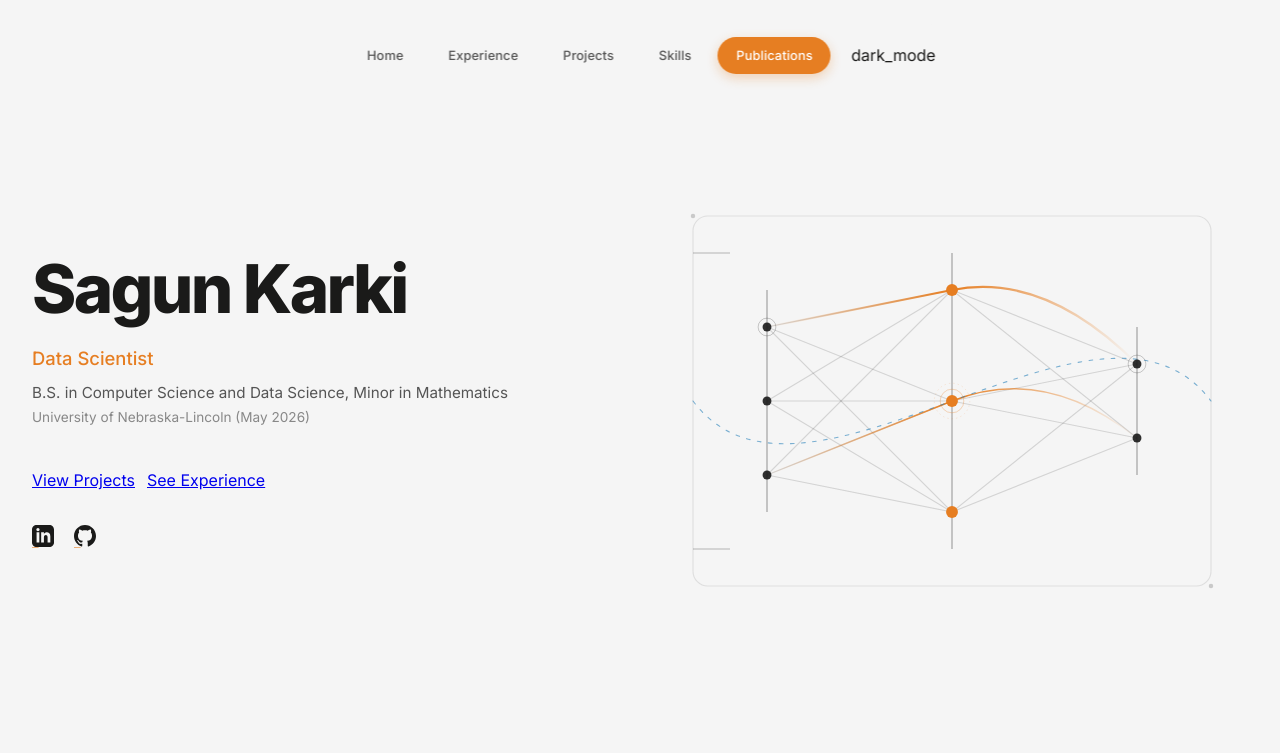
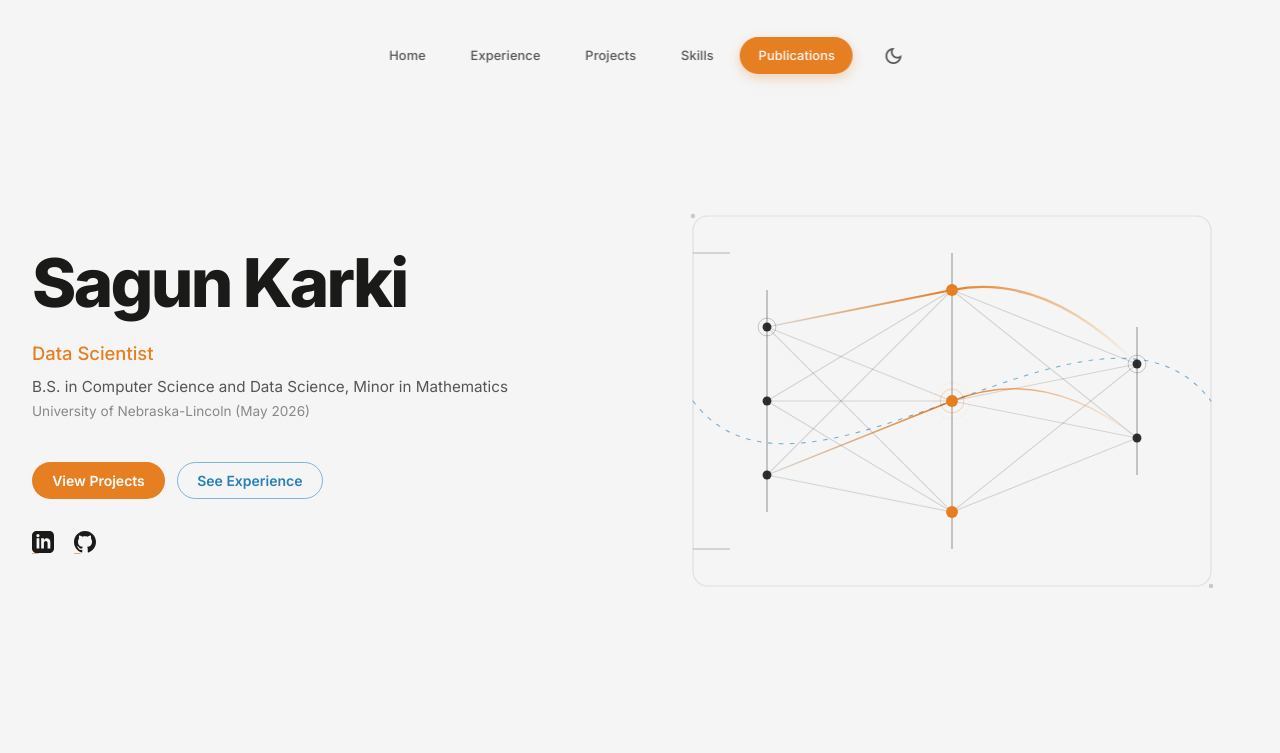
Before and after one commit to sagun-karki/portfolio-website, a Flask app: page / in a window 1280 px wide. Shown: the top 753 px of the page. Run offline with Flask 2, Linux system fonts and the light colour scheme; some libraries are stand-ins or nearby versions.

Commit message:
Improve initial button rendering and reduce UI load delay

```diff
--- a/api/static/css/styles.css
+++ b/api/static/css/styles.css
@@ -277,7 +277,7 @@ main {
 }
 
 /* Global Link Underline Effect for Text Links */
-a:not(.nav-links a):not(.nav-brand):not(.social-links a):not(md-filled-button a):not(md-outlined-button a):not(.hero-links a) {
+a:not(.nav-links a):not(.nav-brand):not(.social-links a):not(.hero-links a) {
     color: inherit;
     text-decoration: none;
     position: relative;
@@ -285,7 +285,7 @@ a:not(.nav-links a):not(.nav-brand):not(.social-links a):not(md-filled-button a)
     transition: color 0.3s ease;
 }
 
-a:not(.nav-links a):not(.nav-brand):not(.social-links a):not(md-filled-button a):not(md-outlined-button a):not(.hero-links a)::after {
+a:not(.nav-links a):not(.nav-brand):not(.social-links a):not(.hero-links a)::after {
     content: '';
     position: absolute;
     width: 100%;
@@ -299,11 +299,11 @@ a:not(.nav-links a):not(.nav-brand):not(.social-links a):not(md-filled-button a)
     opacity: 0.6;
 }
 
-a:not(.nav-links a):not(.nav-brand):not(.social-links a):not(md-filled-button a):not(md-outlined-button a):not(.hero-links a):hover {
+a:not(.nav-links a):not(.nav-brand):not(.social-links a):not(.hero-links a):hover {
     color: var(--color-accent-primary);
 }
 
-a:not(.nav-links a):not(.nav-brand):not(.social-links a):not(md-filled-button a):not(md-outlined-button a):not(.hero-links a):hover::after {
+a:not(.nav-links a):not(.nav-brand):not(.social-links a):not(.hero-links a):hover::after {
     transform: scaleX(1);
     opacity: 1;
 }
@@ -326,18 +326,34 @@ a:not(.nav-links a):not(.nav-brand):not(.social-links a):not(md-filled-button a)
     margin-left: 1rem;
 }
 
+.icon-button {
+    width: 40px;
+    height: 40px;
+    border: none;
+    border-radius: 50%;
+    background: transparent;
+    color: var(--color-text-primary);
+    display: inline-flex;
+    align-items: center;
+    justify-content: center;
+    cursor: pointer;
+    transition: background-color 0.2s ease, color 0.2s ease;
+}
+
+.icon-button:hover {
+    background: color-mix(in srgb, var(--color-primary) 14%, transparent);
+}
+
+.icon-button .material-symbols-outlined {
+    font-size: 22px;
+    line-height: 1;
+}
+
 .theme-toggle {
     color: var(--color-text-secondary);
 }
 
-.theme-toggle md-icon,
-.hamburger-button md-icon {
-    color: var(--color-text-primary);
-    transition: color 0.2s ease;
-}
-
-.dark-theme .theme-toggle md-icon,
-.dark-theme .hamburger-button md-icon {
+.dark-theme .icon-button {
     color: var(--color-text);
 }
 
@@ -456,34 +472,42 @@ a:not(.nav-links a):not(.nav-brand):not(.social-links a):not(md-filled-button a)
     height: 22px;
 }
 
-md-filled-button {
-    --md-filled-button-container-color: var(--color-primary);
-    --md-filled-button-label-text-color: #FFFFFF;
-    --md-filled-button-hover-container-color: var(--color-primary);
+.hero-btn {
+    display: inline-flex;
+    align-items: center;
+    justify-content: center;
+    padding: 0.62rem 1.2rem;
+    border-radius: var(--radius-pill);
+    border: 1px solid transparent;
+    font-family: var(--font-sans);
+    font-size: 0.875rem;
+    font-weight: 600;
+    line-height: 1.1;
+    text-decoration: none;
+    transition: transform 0.2s ease, background-color 0.2s ease, border-color 0.2s ease;
 }
 
-md-outlined-button {
-    --md-outlined-button-label-text-color: var(--color-secondary);
-    --md-outlined-button-outline-color: var(--color-secondary);
-    --md-outlined-button-hover-outline-color: var(--color-secondary);
+.hero-btn:hover {
+    transform: translateY(-1px);
 }
 
-.hero-links md-filled-button,
-.hero-links md-outlined-button {
-    font-family: var(--font-sans);
-    --md-typescale-label-large-font-family: var(--font-sans);
-    text-transform: none;
-    --md-filled-button-label-text-weight: 600;
-    --md-outlined-button-label-text-weight: 600;
-    --md-filled-button-label-text-size: 0.875rem;
-    --md-outlined-button-label-text-size: 0.875rem;
-    --md-sys-shape-corner-full: var(--radius-pill);
-    backdrop-filter: none;
-    -webkit-backdrop-filter: none;
+.hero-btn-primary {
+    background: var(--color-primary);
+    color: #fff;
 }
 
-.hero-links md-outlined-button:hover {
-    background-color: rgba(107, 122, 143, 0.05);
+.hero-btn-primary:hover {
+    background: color-mix(in srgb, var(--color-primary) 90%, #000 10%);
+}
+
+.hero-btn-secondary {
+    color: var(--color-secondary);
+    border-color: color-mix(in srgb, var(--color-secondary) 55%, transparent);
+    background: transparent;
+}
+
+.hero-btn-secondary:hover {
+    background-color: color-mix(in srgb, var(--color-secondary) 10%, transparent);
 }
 
 /* ==========================================================================
--- a/api/static/js/main.js
+++ b/api/static/js/main.js
@@ -5,7 +5,7 @@ document.addEventListener('DOMContentLoaded', () => {
     const navLinksContainer = document.querySelector('.nav-links');
     const header = document.querySelector('.main-header');
     const themeToggle = document.getElementById('theme-toggle');
-    const themeIcon = themeToggle.querySelector('md-icon');
+    const themeIcon = themeToggle.querySelector('.material-symbols-outlined');
     const docElement = document.documentElement;
 
     // --- RESPONSIVE NAVIGATION ---
--- a/api/templates/base.html
+++ b/api/templates/base.html
@@ -20,7 +20,6 @@
   <link rel="stylesheet" href="https://fonts.googleapis.com/css2?family=Material+Symbols+Outlined" />
 
   <!-- Defer non-critical scripts -->
-  <script type="module" src="https://unpkg.com/@material/web/all.js?module" defer></script>
   <script src="https://cdnjs.cloudflare.com/ajax/libs/animejs/3.2.1/anime.min.js" defer></script>
   <link rel="stylesheet" href="{{ url_for('static', filename='css/styles.css') }}">
 
@@ -68,12 +67,12 @@
         <a href="#publications">Publications</a>
       </div>
       <div class="nav-actions">
-        <md-icon-button id="theme-toggle" class="theme-toggle">
-          <md-icon>dark_mode</md-icon>
-        </md-icon-button>
-        <md-icon-button class="hamburger-button">
-          <md-icon>menu</md-icon>
-        </md-icon-button>
+        <button id="theme-toggle" class="icon-button theme-toggle" aria-label="Toggle theme" type="button">
+          <span class="material-symbols-outlined">dark_mode</span>
+        </button>
+        <button class="icon-button hamburger-button" aria-label="Open menu" type="button">
+          <span class="material-symbols-outlined">menu</span>
+        </button>
       </div>
     </nav>
   </header>
--- a/api/templates/index.html
+++ b/api/templates/index.html
@@ -13,12 +13,8 @@
       {% endif %}
     </div>
     <div class="hero-links">
-      <a href="#projects">
-        <md-filled-button>View Projects</md-filled-button>
-      </a>
-      <a href="#experience">
-        <md-outlined-button>See Experience</md-outlined-button>
-      </a>
+      <a href="#projects" class="hero-btn hero-btn-primary">View Projects</a>
+      <a href="#experience" class="hero-btn hero-btn-secondary">See Experience</a>
     </div>
     <div class="hero-socials">
       {% for social in site_data.profile.socials %}
```
